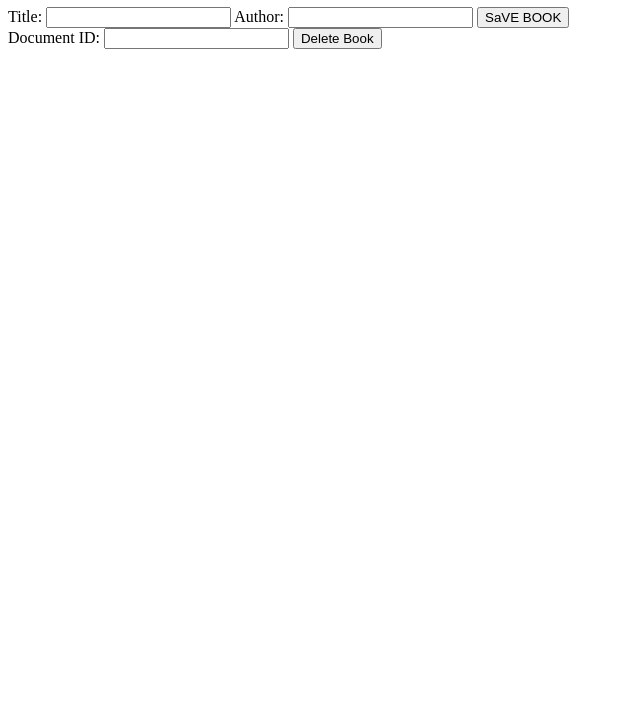
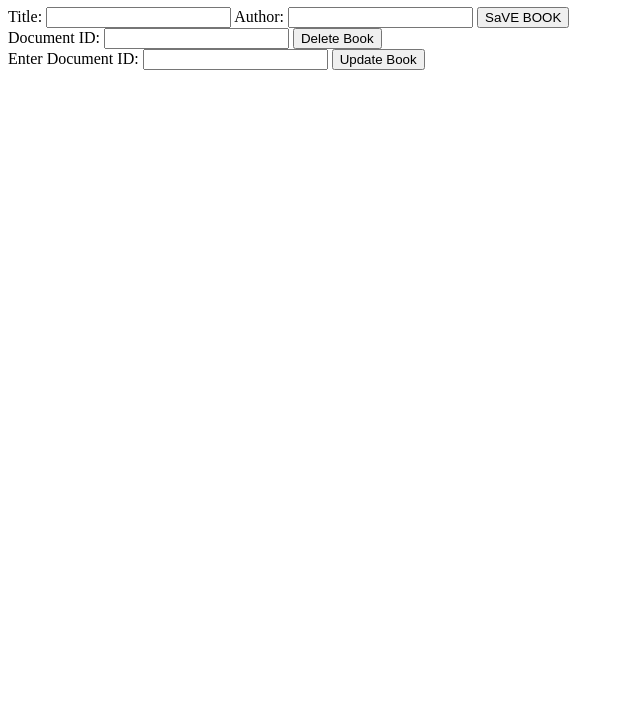
Before and after one commit to Musxeto/fireabse-practice, a website built with webpack: page dist/index.html in a window 1280 px wide. Shown: the part 73-800 px from the top of the page, without its empty margins (0-640 px from the left). Built offline with nearby package versions, Linux system fonts and the light colour scheme; some packages are replaced by stand-ins of ours; no server answers; the database is empty.

Commit message:
update form

```diff
--- a/dist/index.html
+++ b/dist/index.html
@@ -21,5 +21,12 @@
         <input type="text" name="id" required>
         <button>Delete Book</button>
     </form>
+
+    <form action="" class="update">
+        <label for="id">Enter Document ID:</label>
+        <input type="text" name="id" required>
+
+        <button>Update Book</button>
+    </form>
 </body>
 </html>
```
